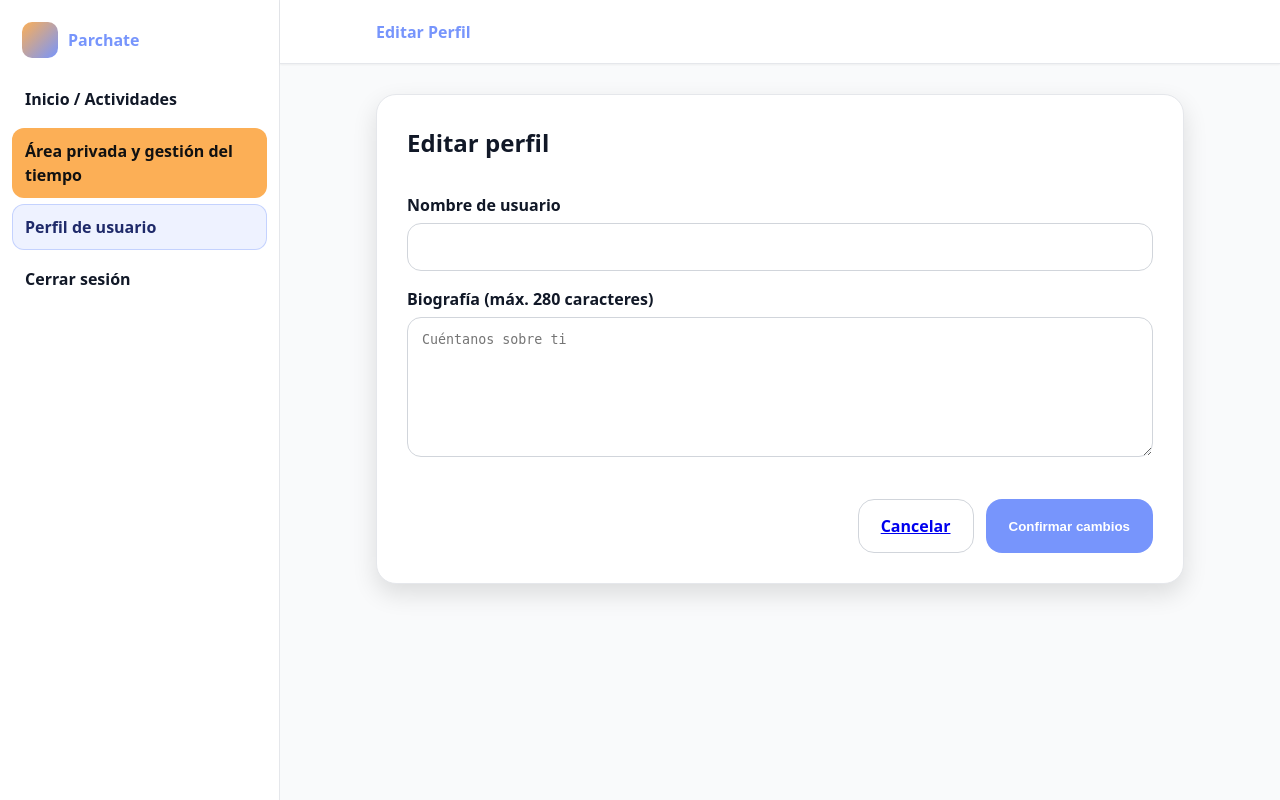
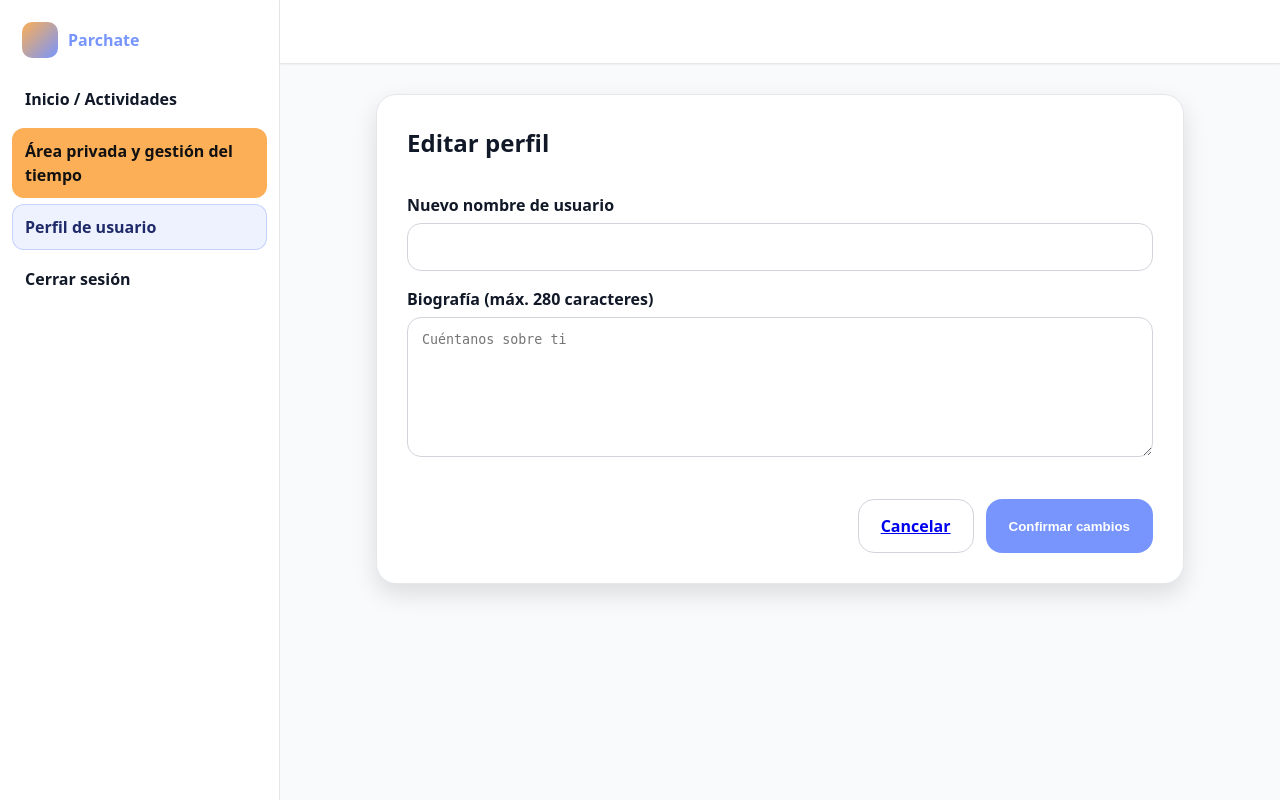
Before and after one commit to Nicolas-Diosa/Los-sin-P.A.P.A, a Django app: template Proyecto/Internal/core/templates/core/editar_perfil.html in a window 1280 px wide. Run offline with Django 5.2, Linux system fonts and the light colour scheme; the template is opened without the code that fills it, so the values that code supplies are empty; some web fonts are replaced.

Commit message:
Pequeños ajustes
Pequeños Ajustes Visuales

```diff
--- a/Proyecto/Internal/core/templates/core/editar_perfil.html
+++ b/Proyecto/Internal/core/templates/core/editar_perfil.html
@@ -103,7 +103,6 @@
     <main role="main">
       <header class="header" role="banner">
         <div class="head">
-          <div class="title">Editar Perfil</div>
         </div>
       </header>
 
@@ -118,12 +117,9 @@
           <form method="post" novalidate class="grid">
             {% csrf_token %}
             <div>
-              <label class="label" for="nombre_usuario">Nombre de usuario</label>
+              <label class="label" for="nombre_usuario">Nuevo nombre de usuario</label>
               <input id="nombre_usuario" name="nombre_usuario" class="input" type="text" required value="{{ nombre_usuario|default:'' }}" aria-required="true">
             </div>
-
-            {# NOTA: Aquí iría el campo de subida de imagen si lo manejas en esta vista #}
-
             <div>
               <label class="label" for="bio">Biografía (máx. 280 caracteres)</label>
               <textarea id="bio" name="bio" class="area" maxlength="280" placeholder="Cuéntanos sobre ti">{{ bio|default:'' }}</textarea>
--- a/Proyecto/Internal/core/templates/core/perfil_actualizado.html
+++ b/Proyecto/Internal/core/templates/core/perfil_actualizado.html
@@ -126,7 +126,6 @@
     <main role="main">
       <header class="header" role="banner">
         <div class="head">
-          <div class="title">Perfil Actualizado</div>
           <div class="spacer"></div>
           <div class="avatar-header">
             {{ usuario.nombre|default:usuario.nombre_usuario|slice:":1"|upper }}
```
